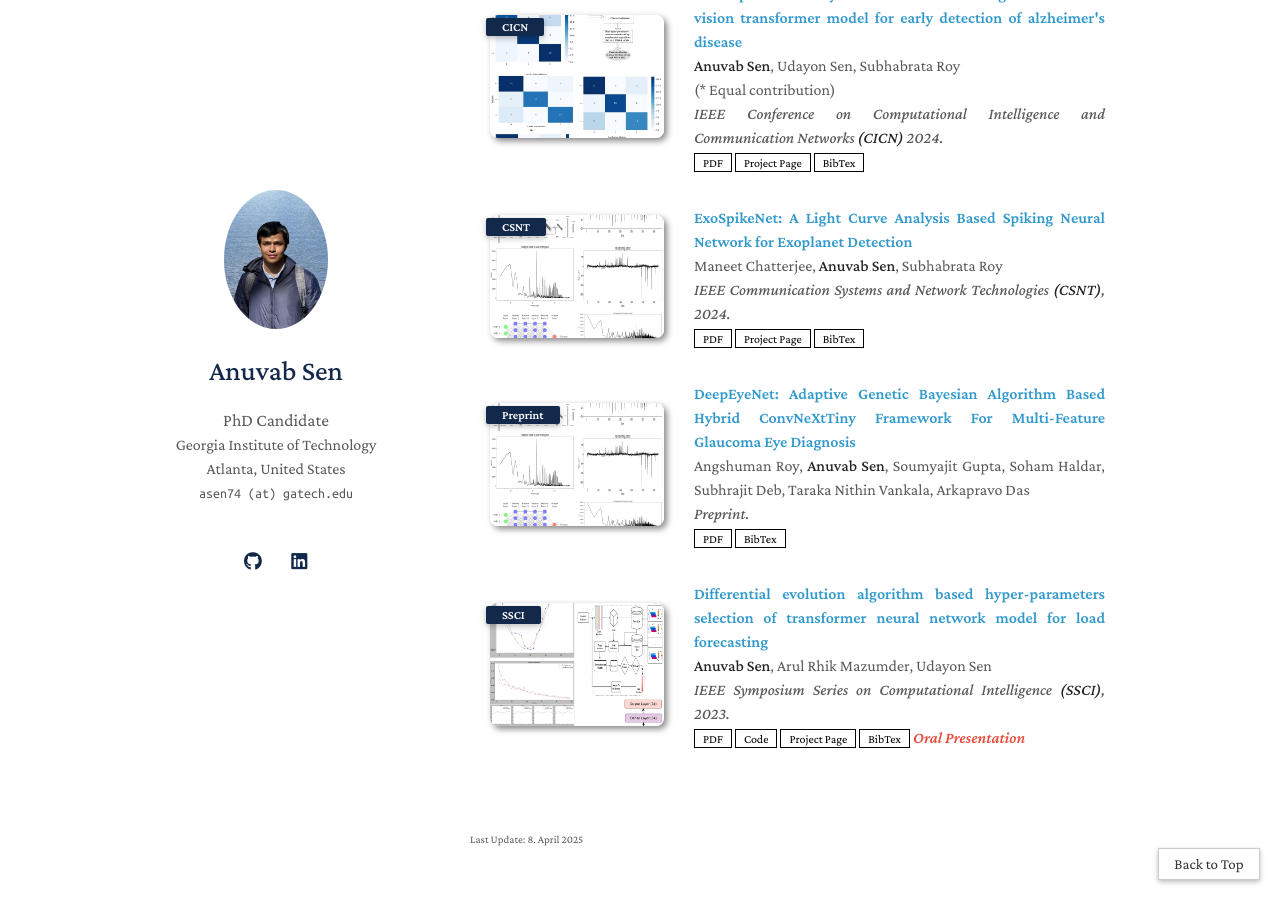
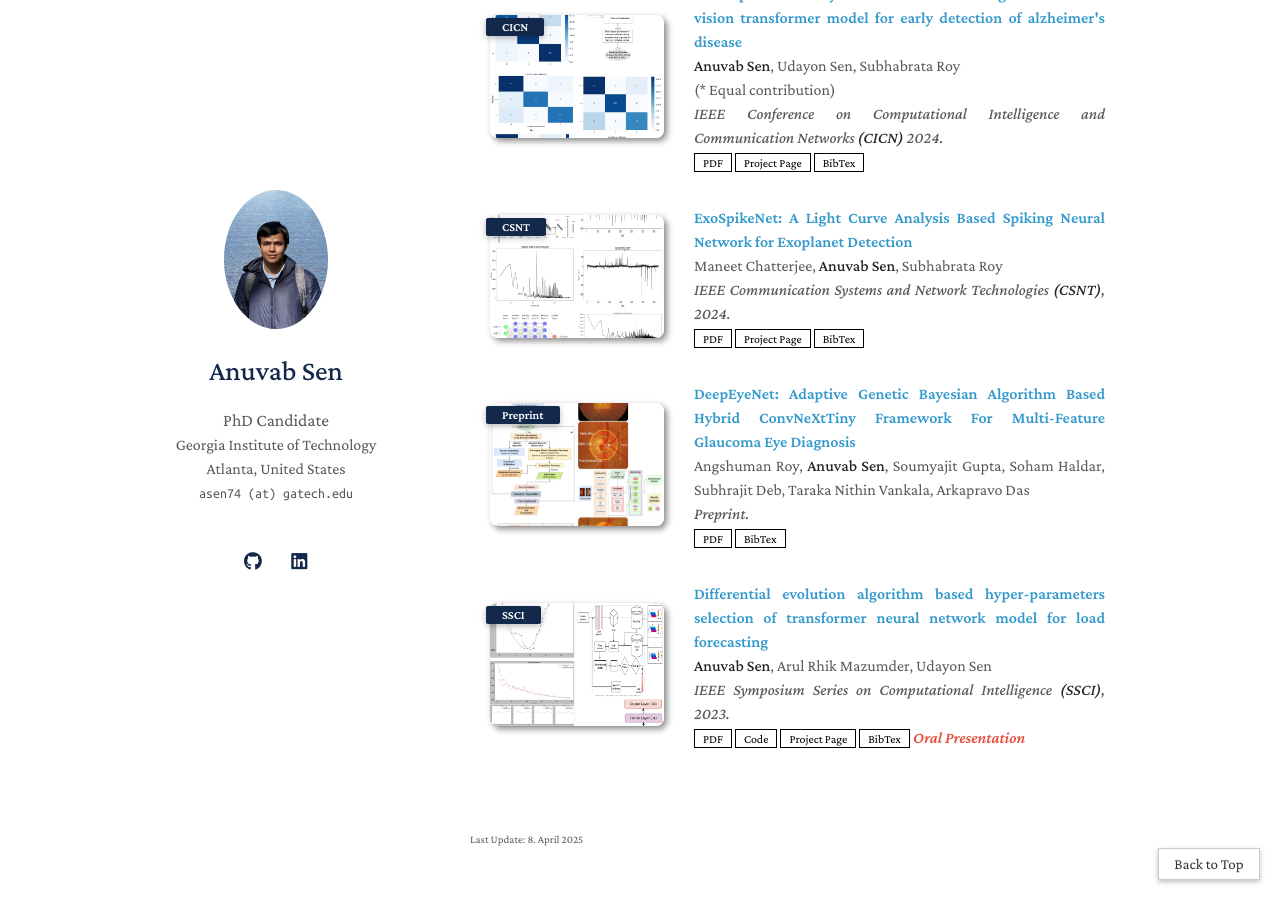
Before and after one commit to AnuvabSen1/anuvab_._sen, a Jekyll site: the page built from publications.md, in a window 1280 px wide and 900 px high, scrolled down 2400 px. Built offline with Jekyll 4.4.1, drawn with Linux system fonts in a browser that asks for light colours; a style sheet for code colours, icons or effects is not loaded.

Commit message:
Update publications.yml

```diff
--- a/_data/publications.yml
+++ b/_data/publications.yml
@@ -119,7 +119,7 @@ main:
     conference: Preprint.
     pdf: https://arxiv.org/abs/2501.11168
     bibtex: https://dblp.org/rec/journals/corr/abs-2501-11168.html?view=bibtex
-    image: /anuvab_._sen/assets/publications/preprint.jpg
+    image: /anuvab_._sen/assets/publications/deepeyenet.jpg
 
   - title: "Differential evolution algorithm based hyper-parameters selection of transformer neural network model for load forecasting"
     authors: <strong>Anuvab Sen</strong>, Arul Rhik Mazumder, Udayon Sen
```
